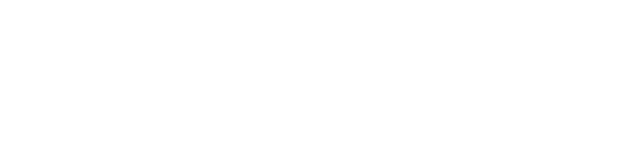
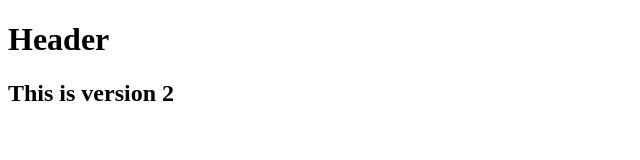
Before and after one commit to LOKENDRA786/myrepo, a plain HTML site: page Index.html in a window 1280 px wide. Shown: the whole page, without its empty margins (0-640 px from the left). Drawn offline with Linux system fonts and the light colour scheme.

Commit message:
Version 2

```diff
--- a/Index.html
+++ b/Index.html
@@ -6,6 +6,7 @@
     <title>Document</title>
 </head>
 <body>
-
+    <h1>Header</h1>
+    <h2>This is version 2</h2>
 </body>
 </html>
```
